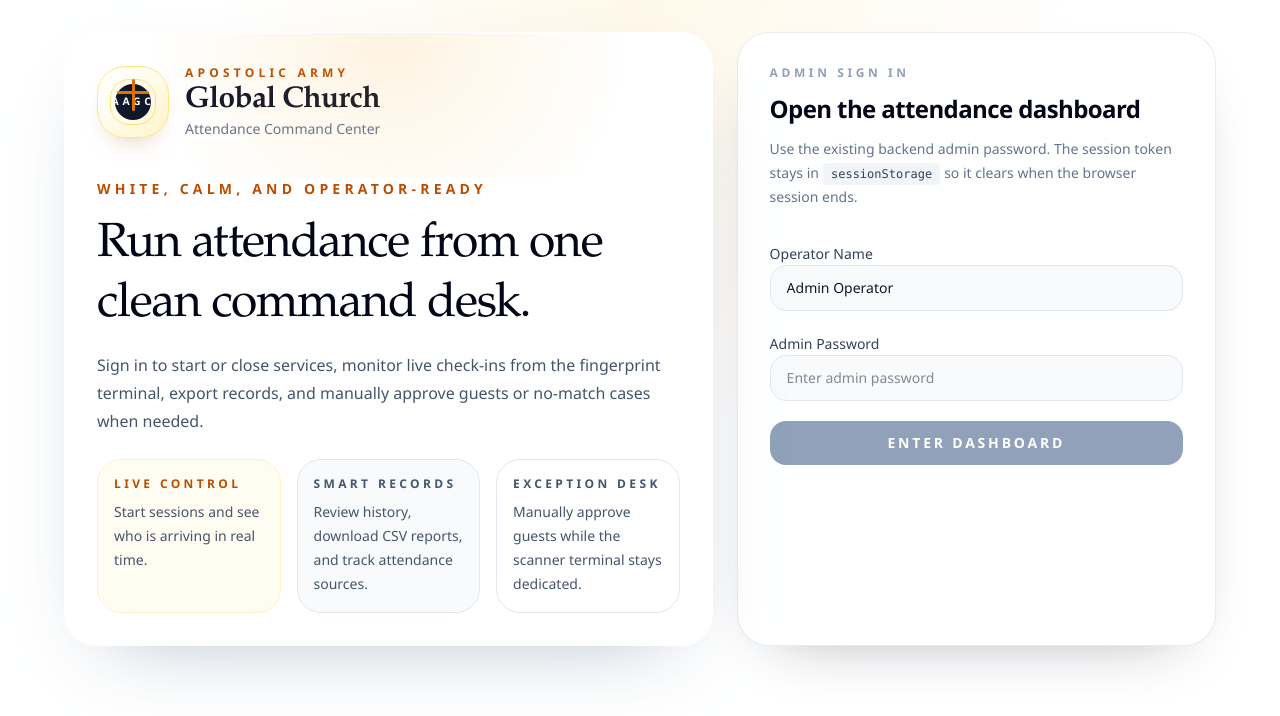
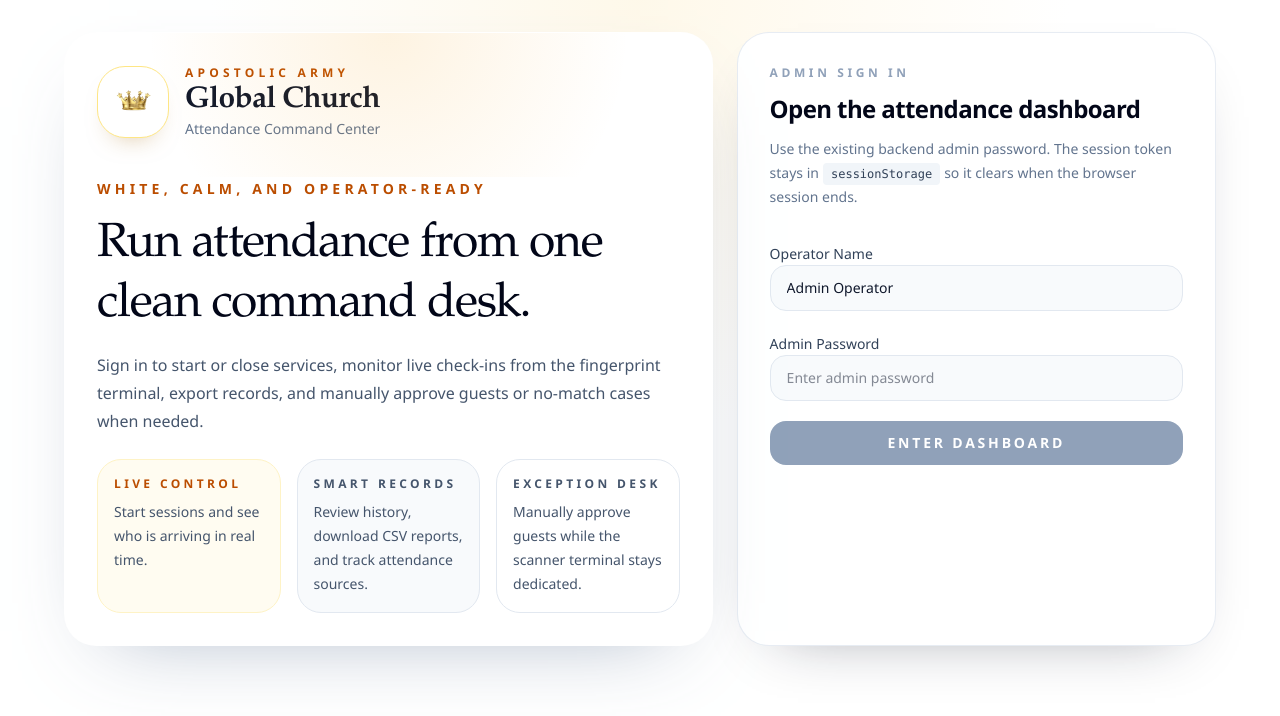
Before and after one commit to agdaniel10/Automated-Attendance-Taker, a React (Vite) app in the folder Client/frontend/: page / in a window 1280 px wide. Shown: the top 716 px of the page. Built offline with nearby package versions, Linux system fonts and the light colour scheme; no server answers.

Commit message:
logo changed

```diff
--- a/Client/frontend/src/components/ChurchLogo.tsx
+++ b/Client/frontend/src/components/ChurchLogo.tsx
@@ -1,13 +1,14 @@
+import aagcLogo from "../assets/aagc.png";
+
 export function ChurchLogo() {
   return (
     <div className="flex min-w-0 flex-col gap-4 sm:flex-row sm:items-center">
-      <div className="relative flex h-18 w-18 shrink-0 items-center justify-center overflow-hidden rounded-[1.75rem] border border-amber-200 bg-linear-to-br from-white via-amber-50 to-amber-100 shadow-[0_14px_28px_-20px_rgba(161,98,7,0.65)]">
-        <div className="absolute inset-3 rounded-[1.2rem] border border-amber-300/60" />
-        <div className="relative flex h-9 w-9 items-center justify-center rounded-full bg-slate-900 text-[0.65rem] font-black tracking-[0.35em] text-white">
-          AAGC
-        </div>
-        <div className="absolute top-3 h-8 w-0.75 rounded-full bg-amber-600" />
-        <div className="absolute top-6 h-0.75 w-8 rounded-full bg-amber-600" />
+      <div className="relative flex h-18 w-18 shrink-0 items-center justify-center overflow-hidden rounded-[1.75rem] border border-amber-200 bg-white shadow-[0_14px_28px_-20px_rgba(161,98,7,0.65)]">
+        <img
+          src={aagcLogo}
+          alt="AAGC logo"
+          className="h-full w-full object-contain p-2"
+        />
       </div>
       <div className="min-w-0 space-y-1">
         <p className="break-words text-xs font-semibold uppercase tracking-[0.3em] text-amber-700 sm:tracking-[0.35em]">
```
